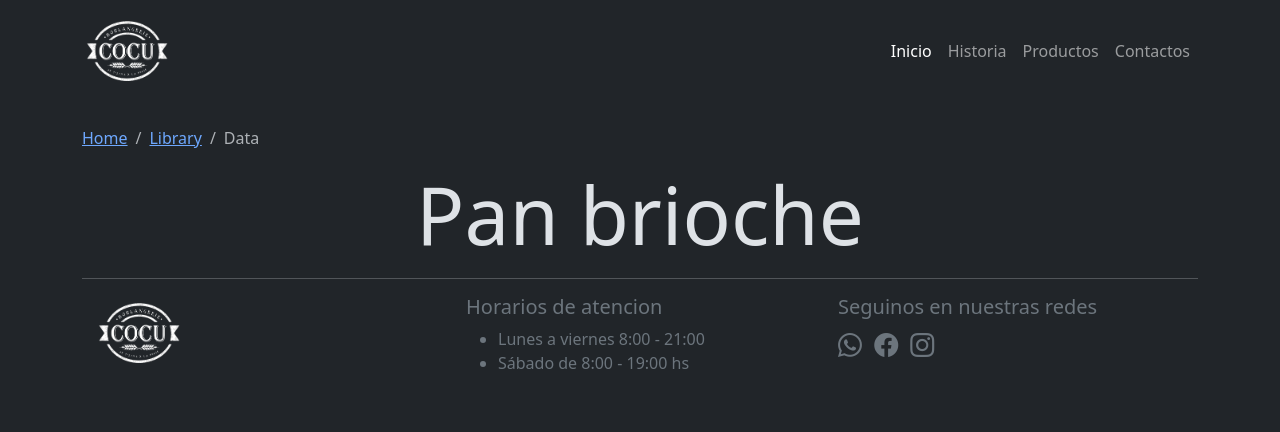
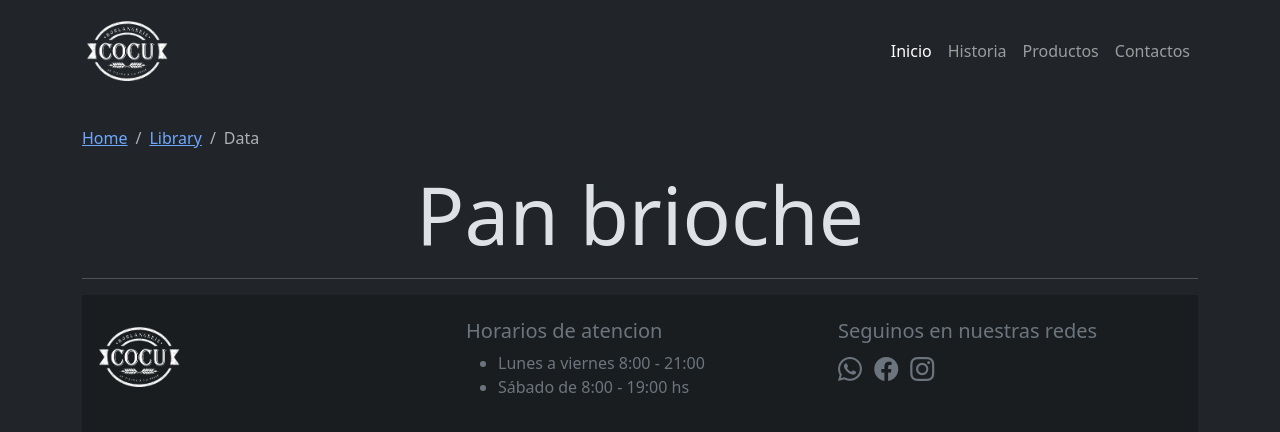
Before and after one commit to silviojrcc/panaderia-cocu, a plain HTML site: page pages/producto-pan.html in a window 1280 px wide. Drawn offline with nearby package versions, Linux system fonts and the light colour scheme.

Commit message:
arreglo del fondo de footer en productos y producto-pan

```diff
--- a/pages/producto-pan.html
+++ b/pages/producto-pan.html
@@ -63,7 +63,7 @@
           </nav>
         <h1 class="display-1 text-center">Pan brioche</h1>
         <hr>
-    <footer class="bg-dark-subtlepy-4 text-secondary">
+    <footer class="bg-dark-subtle py-4 text-secondary">
       <section class="container">
         <article class="row">
           <aside class="col-12 col-md-4 text-center text-md-start">
```
Also changed, not shown: pages/productos.html (+1 -1 lines).
